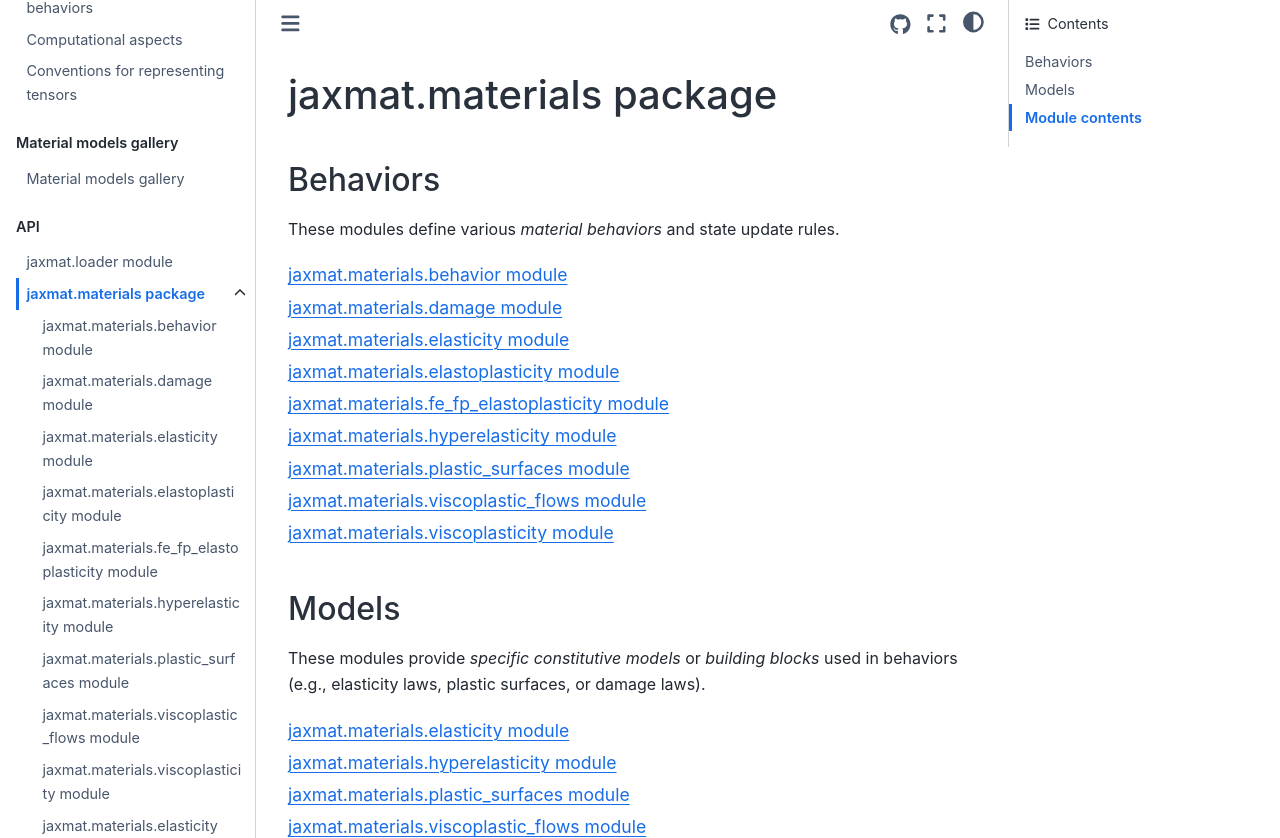
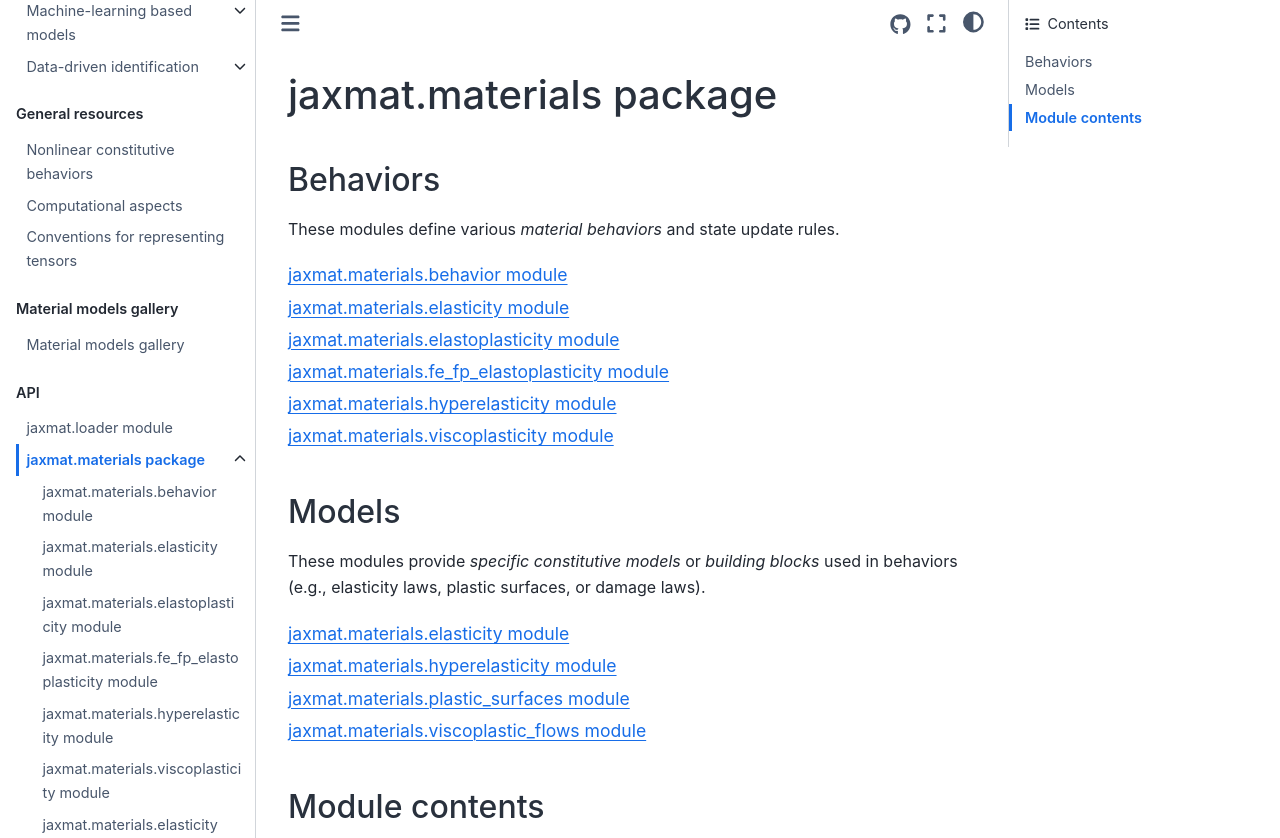
Before and after one commit to bleyerj/jaxmat, a Jupyter Book: the page built from docs/api/jaxmat.materials.rst, in a window 1280 px wide and 1181 px high, cut to the strip 0-838 px from the top of the window. Built offline with Jupyter Book 1.0.4 settings and Sphinx 7.4.7 and the Sphinx Book theme 1.1.4, drawn with Linux system fonts in a browser that asks for light colours; pages that are not in the unit, such as notebooks, are missing from menus.

Commit message:
few fixes

```diff
--- a/docs/api/jaxmat.materials.rst
+++ b/docs/api/jaxmat.materials.rst
@@ -11,13 +11,10 @@ These modules define various *material behaviors* and state update rules.
    :maxdepth: 2
 
    jaxmat.materials.behavior
-   jaxmat.materials.damage
    jaxmat.materials.elasticity
    jaxmat.materials.elastoplasticity
    jaxmat.materials.fe_fp_elastoplasticity
    jaxmat.materials.hyperelasticity
-   jaxmat.materials.plastic_surfaces
-   jaxmat.materials.viscoplastic_flows
    jaxmat.materials.viscoplasticity
 
 
```
Also changed, not shown: docs/pytrees.md (+1 -3 lines).
